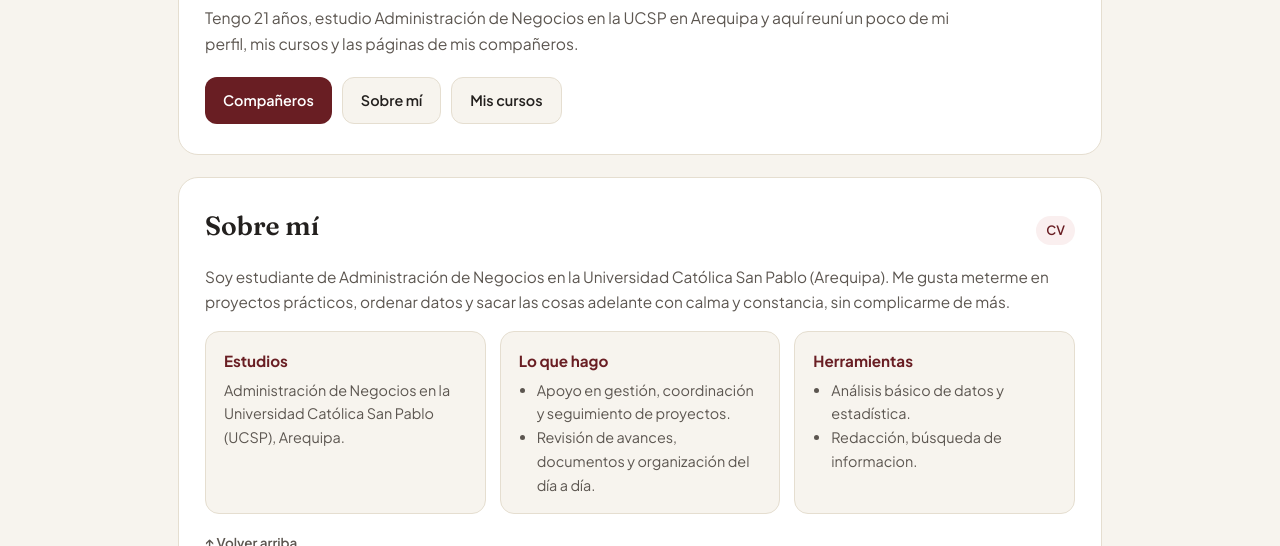
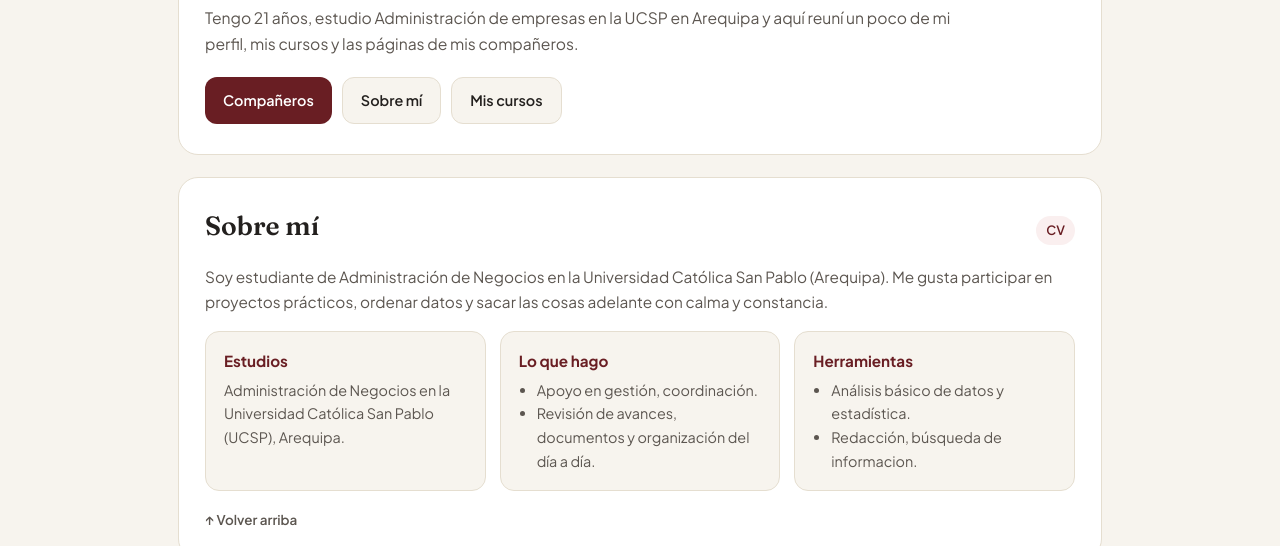
Before and after one commit to KarolRoque/KarolRoque.github.io, a plain HTML site: page index.html in a window 1280 px wide. Shown: the part 406-952 px from the top of the page. Drawn offline with Linux system fonts and the light colour scheme.

Commit message:
Update profile and contact information in index.html

```diff
--- a/index.html
+++ b/index.html
@@ -408,7 +408,7 @@
         <span class="badge">Administración de Negocios · UCSP Arequipa</span>
         <h1>Karol Imasumac Roque Ramos</h1>
         <p class="lead">
-          Tengo 21 años, estudio Administración de Negocios en la UCSP en Arequipa y aquí reuní un poco de mi perfil, mis cursos y las páginas de mis compañeros.
+          Tengo 21 años, estudio Administración de empresas en la UCSP en Arequipa y aquí reuní un poco de mi perfil, mis cursos y las páginas de mis compañeros.
         </p>
         <div class="actions">
           <a class="btn-primary" href="#companeros">Compañeros</a>
@@ -425,7 +425,7 @@
         <span class="tag-count">CV</span>
       </div>
       <p class="intro-text">
-        Soy estudiante de Administración de Negocios en la Universidad Católica San Pablo (Arequipa). Me gusta meterme en proyectos prácticos, ordenar datos y sacar las cosas adelante con calma y constancia, sin complicarme de más.
+        Soy estudiante de Administración de Negocios en la Universidad Católica San Pablo (Arequipa). Me gusta participar en proyectos prácticos, ordenar datos y sacar las cosas adelante con calma y constancia.
       </p>
       <div class="cv-grid">
         <div class="cv-box">
@@ -435,7 +435,7 @@
         <div class="cv-box">
           <h3>Lo que hago</h3>
           <ul>
-            <li>Apoyo en gestión, coordinación y seguimiento de proyectos.</li>
+            <li>Apoyo en gestión, coordinación.</li>
             <li>Revisión de avances, documentos y organización del día a día.</li>
           </ul>
         </div>
@@ -606,7 +606,7 @@
     <section id="contacto" class="card">
       <div class="card-head">
         <h2>Contacto</h2>
-        <span class="tag-count">Correo &amp;https://www.linkedin.com/in/karol-i-roque-ramos-135651452?utm_source=share_via&utm_content=profile&utm_medium=member_ios</span>
+        <span class="tag-count">Correo &amp;.</span>
       </div>
       <p class="contact-datos">
         Correo: <strong>Karol.roque@ucsp.edu.pe</strong>
```
